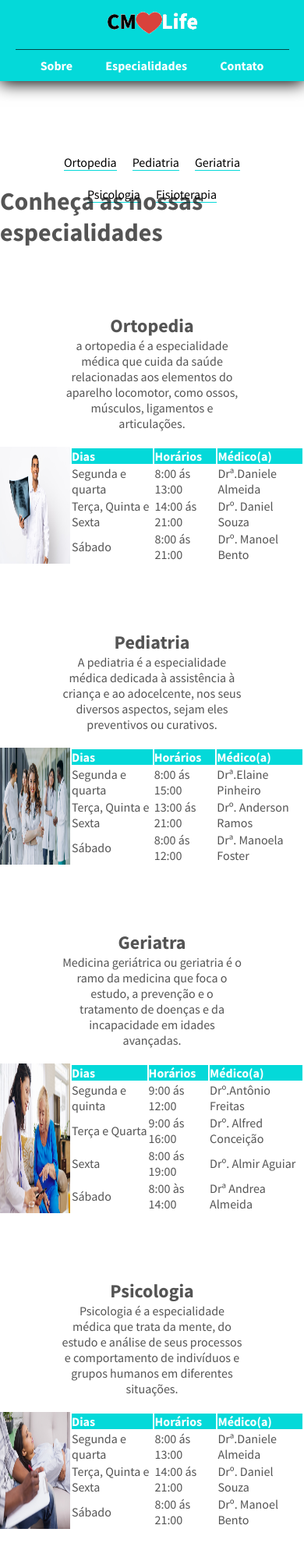
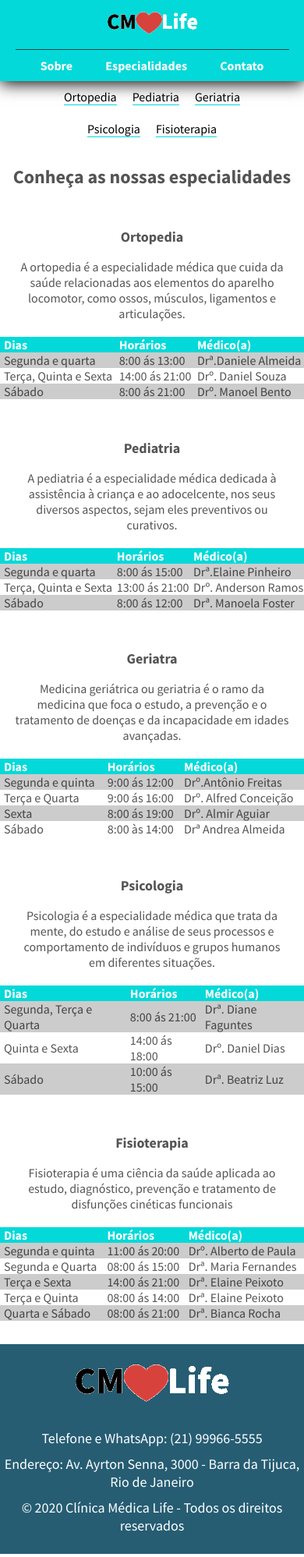
Before and after one commit to Igorromao94/site_de_saude, a plain HTML site: page especialidades.html in a window 390 px wide. Shown: the top 1997 px of the page at 78% size. Drawn offline with Linux system fonts and the light colour scheme.

Commit message:
finalização da espanção das telas

```diff
--- a/Style/cabecarioErodape.css
+++ b/Style/cabecarioErodape.css
@@ -105,3 +105,51 @@ img{
     font-size: 18px;
     padding: 5px;
 }
+
+@media (max-width: 425px){
+
+    .cabecario{
+        position: static;
+    }
+
+    .cabecario--flex{
+        height: auto;
+        display: flex;
+        flex-flow: column nowrap;
+    }
+
+    .cabecario__link-log{
+        margin: 0 auto;
+        width: 30%;
+    }
+
+    .cabecario__nav{
+        width: 90%;
+        margin: 0 auto;
+        border-top: solid 1px #000000ab;
+    }
+}
+
+@media (min-width: 426px) and (max-width: 768px){
+
+    .cabecario{
+        position: static;
+    }
+
+    .cabecario--flex{
+        height: auto;
+        display: flex;
+        flex-flow: column nowrap;
+    }
+
+    .cabecario__link-log{
+        margin: 0 auto;
+        width: 30%;
+    }
+
+    .cabecario__nav{
+        width: 90%;
+        margin: 0 auto;
+        border-top: solid 1px #000000ab;
+    }
+}
--- /dev/null
+++ b/Style/especialidades.css
@@ -0,0 +1,177 @@
+/* links de navegação auxiliares */
+.inicio{
+    padding-top: 10vh;
+}
+
+.inicio--flex{
+    display: flex;
+    flex-flow: column nowrap;
+    align-items: center;
+}
+
+.navegador{
+    width: 80%;
+    height: 50px;
+}
+
+.navegador--flex{
+    display: flex;
+    flex-flow: row wrap;
+    justify-content: center;
+}
+
+.navegador__itens{
+    color: black;
+    margin: 10px;
+    text-decoration: none;
+    border-bottom: #04D9D9 solid 1px;
+}
+
+.navegador__itens:hover{
+    color: #265D73;
+    font-weight: bold;
+    border-bottom: #04D9D9 solid 3px;
+}
+
+/* Cabeçario */
+.cabecario-p{
+    text-align: center;
+    padding-top:10vh ;
+}
+
+.cabecario__esplicacao{
+    width: 60%;
+    margin: 0 auto;
+}
+
+/* tabela */
+.tabela{
+    padding-top: 20px ;
+    display: flex;
+    flex-flow: row nowrap;
+}
+
+.tabela__caixa{
+    box-sizing: border-box;
+    height: 250px;
+    width: 30%;
+}
+
+
+.tabela__img{
+    width: 100%;
+    height: 100%;
+}
+
+table{
+    width: 100%;
+    text-align: left;
+    border-spacing:0;
+}
+
+thead{
+    background-color: #04D9D9;
+}
+
+tbody tr:nth-of-type(odd){
+background-color: #00000033;
+}
+
+th{
+    border-spacing: 20px;
+    color: #fff;
+    padding-left: 5px;
+}
+
+td{
+    padding-left: 5px;
+}
+
+
+@media (max-width: 425px){
+    .tabela__caixa--visibilidade{
+        display: none;
+    }
+
+    .inicio{
+        padding-top: 0;
+    }
+
+    .navegador{
+        height: auto;
+    }
+
+    .navegador__titulo-2{
+        padding-top: 3vh;
+        font-size: 24px;
+        text-align: center;
+    }
+
+    .cabecario__titulo{
+        font-size: 18px;
+        padding-bottom: 2vh;
+    }
+
+    .cabecario-p{
+        padding-top: 6vh;
+    }
+
+    .cabecario__esplicacao{
+        width: 90%;
+    }
+
+}
+
+@media (min-width: 426px) and (max-width: 768px){
+    .tabela__caixa--visibilidade{
+        display: none;
+    }
+
+    .inicio{
+        padding-top: 0;
+    }
+
+    .navegador{
+        height: auto;
+    }
+
+    .navegador__titulo-2{
+        padding-top: 3vh;
+        font-size: 24px;
+        text-align: center;
+    }
+
+    .cabecario__titulo{
+        font-size: 18px;
+        padding-bottom: 2vh;
+    }
+
+    .cabecario-p{
+        padding-top: 6vh;
+    }
+
+    .cabecario__esplicacao{
+        width: 80%;
+    }
+
+    .tabela{
+        margin: 0 20px;
+    }
+}
+
+@media (min-width: 768px) and (max-width: 1024px){
+    .tabela__caixa--visibilidade{
+        display: static;
+    }
+
+    .tabela{
+        margin: 0 5px;
+    }
+}
+
+@media (min-width: 1024px){
+    .tabela__caixa--visibilidade{
+        display: static;
+    }
+
+}
--- a/Style/style.css
+++ b/Style/style.css
@@ -1,17 +1,3 @@
-/* Comandos universais */
-
-
-
-
-thead{
-    background-color: #04D9D9;
-    color: #fff;
-}
-
-/* inicio do main */
-
-    /* Botão flutuante */
-
 .btn{
     position: fixed;
     right: 15px;
@@ -191,101 +177,7 @@ thead{
     box-sizing: border-box;
 }
 
-
-
-/* Pagina 2 especialidades.html */
-.inicio{
-padding-top: 10vh;
-}
-
-.inicio--flex{
-    display: flex;
-    flex-flow: column nowrap;
-    align-items: center;
-}
-
-.navegador{
-    width: 80%;
-    height: 50px;
-}
-
-.navegador--flex{
-    display: flex;
-    flex-flow: row wrap;
-    justify-content: center;
-}
-
-.navegador__itens{
-    color: black;
-    margin: 10px;
-    text-decoration: none;
-    border-bottom: #04D9D9 solid 1px;
-}
-
-.navegador__itens:hover{
-    font-weight: bold;
-    border-bottom: #04D9D9 solid 3px;
-}
-
-/* Ortopedia */
-
-.cabecario-p{
-    text-align: center;
-    padding-top:10vh ;
-}
-
-.cabecario__esplicacao{
-    width: 60%;
-    margin: 0 auto;
-}
-
-.tabela{
-    padding-top: 20px ;
-    display: flex;
-    flex-flow: row nowrap;
-}
-
-.tabela__caixa{
-    width: 30%;
-}
-
-.tabela__img{
-    width: 100%;
-    height: 100%;
-}
-
-table{
-    width: 100%;
-    text-align: left;
-}
-
-th{
-    border-spacing: 20px;
-}
-
 @media (max-width: 425px){
-
-    .cabecario{
-        position: static;
-    }
-
-    .cabecario--flex{
-        height: auto;
-        display: flex;
-        flex-flow: column nowrap;
-    }
-
-    .cabecario__link-log{
-        margin: 0 auto;
-        width: 30%;
-    }
-
-    .cabecario__nav{
-        width: 90%;
-        margin: 0 auto;
-        border-top: solid 1px #000000ab;
-    }
-
     .btn--atividade{
         display: revert;
     }
@@ -335,28 +227,6 @@ th{
 }
 
 @media (min-width: 426px) and (max-width: 768px){
-
-    .cabecario{
-        position: static;
-    }
-
-    .cabecario--flex{
-        height: auto;
-        display: flex;
-        flex-flow: column nowrap;
-    }
-
-    .cabecario__link-log{
-        margin: 0 auto;
-        width: 30%;
-    }
-
-    .cabecario__nav{
-        width: 90%;
-        margin: 0 auto;
-        border-top: solid 1px #000000ab;
-    }
-
     .btn--atividade{
         display: revert;
     }
--- a/especialidades.html
+++ b/especialidades.html
@@ -9,7 +9,7 @@
 
     <!-- Inicio dos Links de CSS -->
     <link rel="stylesheet" href="Style/cabecarioErodape.css">
-    <link rel="stylesheet" href="Style/style.css">
+    <link rel="stylesheet" href="Style/especialidades.css">
     <!-- Fim dos Links de CSS -->
 
     <!-- Inicio dos links externos -->
@@ -66,13 +66,13 @@
                 </h2>
 
                 <p class="cabecario__esplicacao">
-                    a ortopedia é a especialidade médica que cuida da saúde relacionadas aos elementos do aparelho locomotor, como ossos, músculos, ligamentos e articulações.
+                    A ortopedia é a especialidade médica que cuida da saúde relacionadas aos elementos do aparelho locomotor, como ossos, músculos, ligamentos e articulações.
                 </p>
             </div>
 
             <div class="tabela">
 
-                <div class="tabela__caixa">
+                <div class="tabela__caixa tabela__caixa--visibilidade">
                     <img class="tabela__img" src="assets/ortopedia.png" alt="">
                 </div>
 
@@ -135,7 +135,7 @@
 
                 <div class="tabela">
 
-                    <div class="tabela__caixa">
+                    <div class="tabela__caixa tabela__caixa--visibilidade">
                         <img class="tabela__img" src="assets/pediatra2.png" alt="">
                     </div>
 
@@ -200,7 +200,7 @@
 
             <div class="tabela">
 
-                <div class="tabela__caixa">
+                <div class="tabela__caixa tabela__caixa--visibilidade">
                     <img class="tabela__img" src="assets/geriatra.png" alt="">
                 </div>
 
@@ -275,7 +275,7 @@
 
             <div class="tabela">
 
-                <div class="tabela__caixa">
+                <div class="tabela__caixa tabela__caixa--visibilidade">
                     <img class="tabela__img" src="assets/psicologo.png" alt="">
                 </div>
 
@@ -290,24 +290,24 @@
                     <tbody>
                         <tr>
                             <td>
-                                Segunda e quarta
+                                Segunda, Terça e Quarta
                             </td>
                             <td>
-                                8:00 ás 13:00
+                                8:00 ás 21:00
                             </td>
                             <td>
-                                Drª.Daniele Almeida
+                                Drª. Diane Faguntes
                             </td>
                         </tr>
                         <tr>
                             <td>
-                                Terça, Quinta e Sexta
+                                Quinta e Sexta
                             </td>
                             <td>
-                                14:00 ás 21:00
+                                14:00 ás 18:00
                             </td>
                             <td>
-                                Drº. Daniel Souza
+                                Drº. Daniel Dias
                             </td>
                         </tr>
                         <tr>
@@ -315,10 +315,10 @@
                                 Sábado
                             </td>
                             <td>
-                                8:00 ás 21:00
+                                10:00 ás 15:00
                             </td>
                             <td>
-                                Drº. Manoel Bento
+                                Drª. Beatriz Luz
                             </td>
                         </tr>
                     </tbody>
@@ -339,7 +339,7 @@
 
             <div class="tabela">
 
-                <div class="tabela__caixa">
+                <div class="tabela__caixa tabela__caixa--visibilidade">
                     <img class="tabela__img" src="assets/fisioterapia.png" alt="">
                 </div>
 
@@ -354,35 +354,57 @@
                     <tbody>
                         <tr>
                             <td>
-                                Segunda e quarta
+                                Segunda e quinta
                             </td>
                             <td>
-                                8:00 ás 13:00
+                                11:00 ás 20:00
                             </td>
                             <td>
-                                Drª.Daniele Almeida
+                                Drº. Alberto de Paula
                             </td>
                         </tr>
                         <tr>
                             <td>
-                                Terça, Quinta e Sexta
+                                Segunda e Quarta
+                            </td>
+                            <td>
+                                08:00 ás 15:00
+                            </td>
+                            <td>
+                                Drª. Maria Fernandes
+                            </td>
+                        </tr>
+                        <tr>
+                            <td>
+                                Terça e Sexta
                             </td>
                             <td>
                                 14:00 ás 21:00
                             </td>
                             <td>
-                                Drº. Daniel Souza
+                                Drª. Elaine Peixoto
                             </td>
                         </tr>
                         <tr>
                             <td>
-                                Sábado
+                                Terça e Quinta
                             </td>
                             <td>
-                                8:00 ás 21:00
+                                08:00 ás 14:00
                             </td>
                             <td>
-                                Drº. Manoel Bento
+                                Drª. Elaine Peixoto
+                            </td>
+                        </tr>
+                        <tr>
+                            <td>
+                                Quarta e Sábado
+                            </td>
+                            <td>
+                                08:00 ás 21:00
+                            </td>
+                            <td>
+                                Drª. Bianca Rocha
                             </td>
                         </tr>
                     </tbody>
```
Lines whose indentation alone changed are shown as unchanged.
